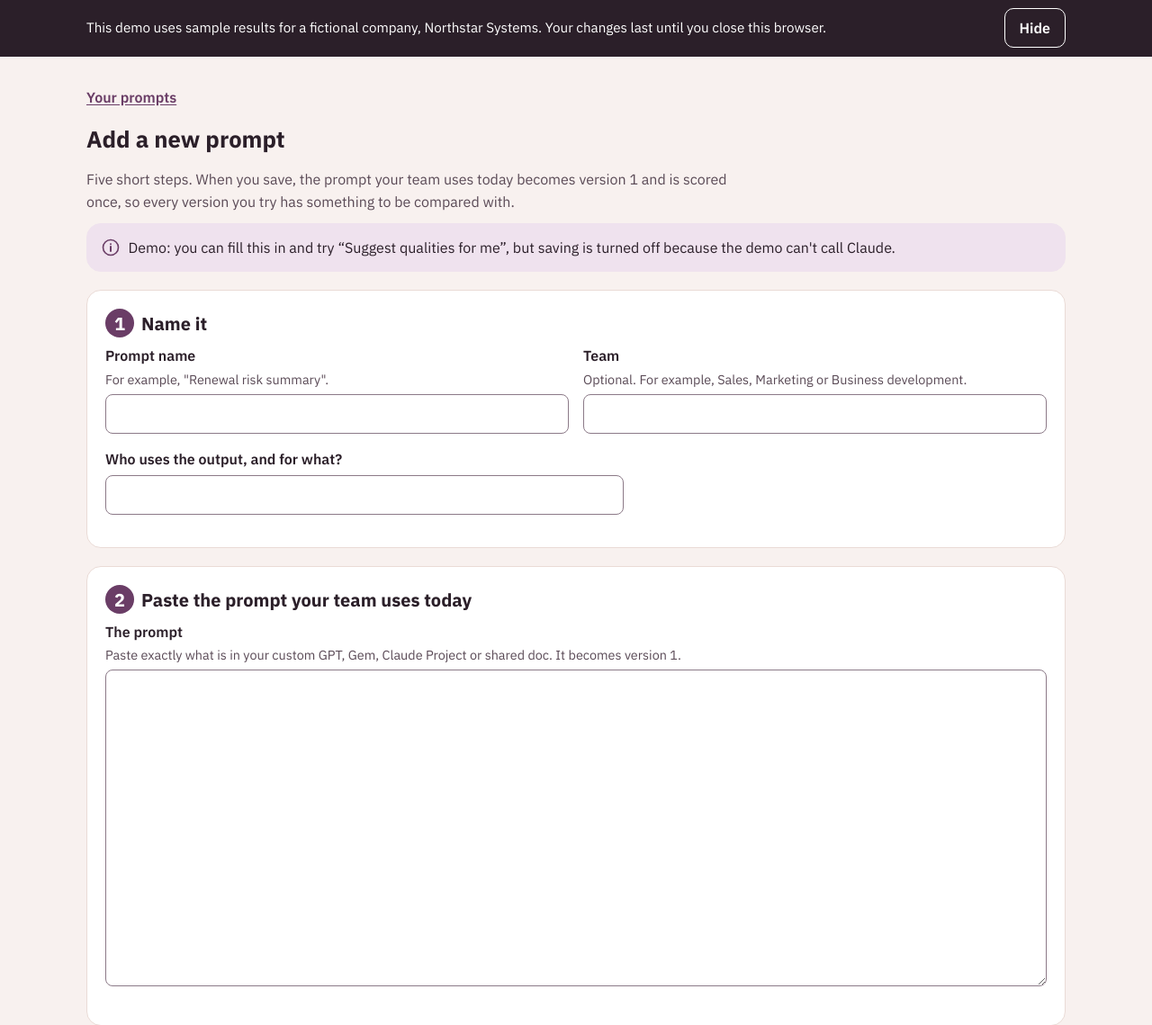
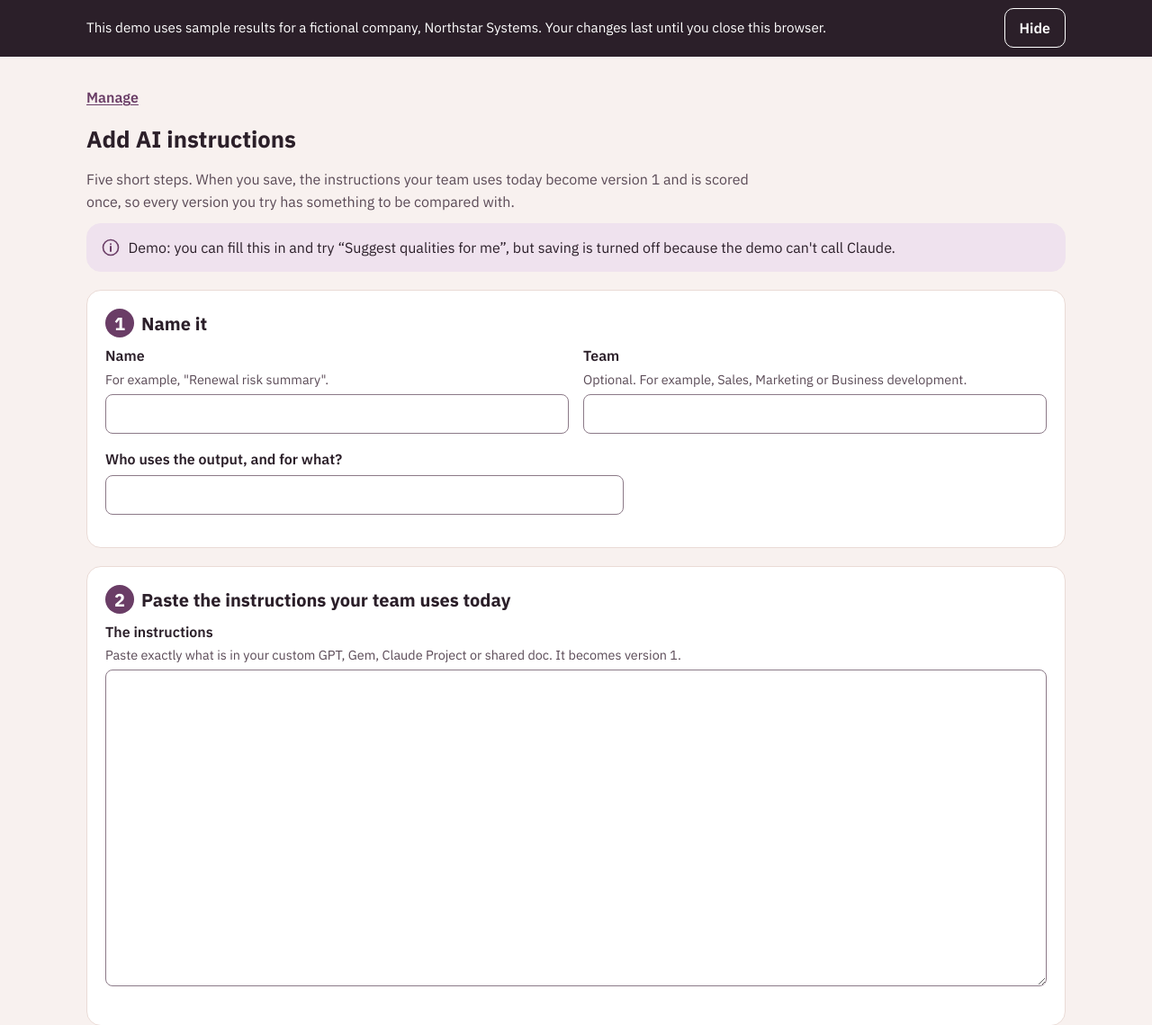
Before and after one commit to jmims-workflow/Rollout-Ready, a FastAPI app: page /prompts/new in a window 1280 px wide. Shown: the part 75-1214 px from the top of the page at 90% size. Run offline with FastAPI, Linux system fonts and the light colour scheme.

Commit message:
Plain words and help in place across the V3 pages
On the in-scope pages, a set is "AI instructions", not a prompt: the
Add page's headings and labels, version 1 notes, button labels and
messages follow. The example mix and its nudge use the new kind words
(tricky, caused a problem before). "What's this?" help sits at the
first mention of the verdict, example kinds, deal-breakers and the AI
reviewer; on the result page the verdict and deal-breaker help live in
"What this test covers", so the verdict card stays as it is. New tests
cover required copy and banned claims, help placement, recorded labels,
session privacy on the new pages, old addresses and plain words.

Co-Authored-By: Claude <noreply@anthropic.com>
Claude-Session: https://claude.ai/code/session_01B5gJeuGjCZ5w3fxs9hAeCy

```diff
--- a/rollout_ready/web/app.py
+++ b/rollout_ready/web/app.py
@@ -162,7 +162,7 @@ def create_app(
     def too_many_examples(cases) -> str | None:
         if settings.is_public and len(cases) > config.PUBLIC_MAX_EXAMPLES:
             return (f"Live tests here run on at most {config.PUBLIC_MAX_EXAMPLES} examples, "
-                    f"and this prompt has {len(cases)}.")
+                    f"and these instructions have {len(cases)}.")
         return None
 
     def start_job(request: Request, title: str, done_url: str, work) -> Job:
@@ -399,8 +399,8 @@ def create_app(
         st = store_for(request)
         suites = ordered(st.suites())
         if not suites:
-            return problem(request, "There are no prompts yet.", heading="Nothing to show yet",
-                           back_url="/prompts/new", back_text="Add a new prompt")
+            return problem(request, "There are no AI instructions yet.", heading="Nothing to show yet",
+                           back_url="/prompts/new", back_text="Add AI instructions")
         ids = [s.id for s in suites]
         if suite not in ids:
             pick = latest_pair(request, st, suites)
@@ -411,7 +411,7 @@ def create_app(
         versions = st.versions(suite)
         vids = [v.id for v in versions]
         if not vids:
-            return problem(request, "This prompt has no versions yet.", status=404)
+            return problem(request, "These instructions have no versions yet.", status=404)
         pair = default_pair(request, the_suite, versions)
         if current not in vids:
             current = pair[0]
@@ -789,7 +789,7 @@ def create_app(
         except SuiteError as exc:
             return problem(request, str(exc), status=404)
         ctx.update(prompt_text=text, note=note, prefilled=False)
-        err = (length_problem(text, "prompt", settings.max_chars) or length_problem(note, "note", settings.max_chars)
+        err = (length_problem(text, "version", settings.max_chars) or length_problem(note, "note", settings.max_chars)
                or (None if text else "Paste the version you're trying first.")
                or (None if note else "Add a line about what changed and why, so you can tell versions apart later.")
                or too_many_examples(ctx["cases"]))
@@ -1000,7 +1000,7 @@ def create_app(
                 cid, n = f"{cid}-{n}", n + 1
             taken.add(cid)
             new_cases.append(Case(id=cid, name=name, label=label, kind=kind, input=text))
-        suite_id = st.create_suite(suite, new_cases, f["prompt_text"].strip(), note="The prompt the team uses today.")
+        suite_id = st.create_suite(suite, new_cases, f["prompt_text"].strip(), note="The instructions the team uses today.")
         # Version 1 is recorded as in use by the owner. In public mode the name is "you".
         releases.StoreLog(st, suite_id).append(releases.baseline_event("v1", "you" if settings.is_public else ""))
         job = start_job(request, "Scoring version 1 to set the starting point", f"/i/{suite_id}?created=1",
--- a/rollout_ready/web/templates/_add_case.html
+++ b/rollout_ready/web/templates/_add_case.html
@@ -23,5 +23,5 @@
   <span class="small" role="status" aria-live="polite" data-add-status></span>
 </form>
 {% else %}
-<p class="muted">The demo is read-only, so new examples can't be saved here. In live mode this saves the example to the prompt straight away, and asks what kind of example it is: everyday, messy or incomplete, complicated, or one that broke before.</p>
+<p class="muted">The demo is read-only, so new examples can't be saved here. In live mode this saves the example straight away, and asks what kind of example it is: everyday, messy, tricky, or one that caused a problem before.</p>
 {% endif %}
--- a/rollout_ready/web/templates/_macros.html
+++ b/rollout_ready/web/templates/_macros.html
@@ -85,6 +85,13 @@
 </div>
 {%- endmacro %}
 
+{% macro help_text(key) -%}
+{%- if key == "verdict" -%}The verdict is one answer from the examples: Ready to roll out, Needs review, Not ready to roll out, No clear difference, or Test incomplete. A missed deal-breaker always means Not ready to roll out.
+{%- elif key == "deal-breaker" -%}A deal-breaker is a quality an answer must never get wrong, like the facts or answering every question. A score of {{ cutoff }} or lower on one, in any run, blocks a rollout, whatever the average says.
+{%- elif key == "kinds" -%}Everyday is a typical input. Messy is rough notes or missing details. Tricky has several people, asks or easy-to-mix-up details. Caused a problem before is an input where a real answer went wrong.
+{%- endif -%}
+{%- endmacro %}
+
 {% macro whats_this(term, text) -%}
 {# "What's this?" help at the first mention of a term on a page. #}
 <details class="whats-this"><summary>What's this?<span class="visually-hidden"> {{ term }}</span></summary><p>{{ text }}</p></details>
--- a/rollout_ready/web/templates/case.html
+++ b/rollout_ready/web/templates/case.html
@@ -111,5 +111,5 @@
   </tbody>
 </table>
 </div>
-{% else %}<p class="muted">This prompt has no quick checks.</p>{% endif %}
+{% else %}<p class="muted">These instructions have no quick checks.</p>{% endif %}
 {% endblock %}
--- a/rollout_ready/web/templates/compare.html
+++ b/rollout_ready/web/templates/compare.html
@@ -1,5 +1,5 @@
 {% extends "base.html" %}
-{% from "_macros.html" import icon, pill, verdict_icon, notice, kind_tag, team_tag, deal_badge, nudge_box, honeypot, tab_list, whats_this %}
+{% from "_macros.html" import icon, pill, verdict_icon, notice, kind_tag, team_tag, deal_badge, nudge_box, honeypot, tab_list, whats_this, help_text with context %}
 {% from "_decision.html" import decision_block, errors_box with context %}
 {% block title %}{% if comp and comp.complete %}{{ comp.verdict }}: {% endif %}{{ suite.name }} | {% endblock %}
 {% block content %}
@@ -89,6 +89,8 @@
   <details class="scope">
     <summary>What this test covers</summary>
     <p>Tested on Claude using these instructions and {{ plural(comp.rows|length, 'saved example') }}. {{ suite.scope_line }}</p>
+    <p><strong>What does this verdict mean?</strong> {{ help_text("verdict") }}</p>
+    {% if comp.deal_breaker_misses %}<p><strong>What's a deal-breaker?</strong> {{ help_text("deal-breaker") }}</p>{% endif %}
   </details>
 </section>
 
@@ -157,7 +159,7 @@
     </li>
     {% endfor %}
   </ul>
-  {% if comp.mix_line %}<p class="mix">{{ comp.mix_line }}</p>{% endif %}
+  {% if comp.mix_line %}<p class="mix">{{ comp.mix_line }}</p>{{ whats_this("example kinds", help_text("kinds")) }}{% endif %}
   {% if nudge %}{{ nudge_box() }}{% endif %}
   {{ whats_this("the AI reviewer", "Claude reads each answer on its own and scores it from 1 to 5 on every quality, with a one-sentence reason. It never sees which version wrote the answer.") }}
   <p class="muted small">An example got worse if its score clearly dropped, it failed a quick check it used to pass, or it newly missed a deal-breaker. Small moves count as about the same, because every run varies a little. Open an example to see the AI reviewer's reasons, or to disagree with it.</p>
--- a/rollout_ready/web/templates/home.html
+++ b/rollout_ready/web/templates/home.html
@@ -1,5 +1,5 @@
 {% extends "base.html" %}
-{% from "_macros.html" import notice, team_tag %}
+{% from "_macros.html" import notice, team_tag, whats_this, help_text with context %}
 {% block content %}
 <section class="hero" aria-labelledby="hero-h">
   <p class="hero-kicker">The output reveals the gap.</p>
@@ -35,6 +35,7 @@
   {% if settings.is_public %}{{ notice(private_note, "info") }}{% endif %}
   {% if error %}{{ notice(error, "error") }}{% endif %}
   <ul class="plain-list set-list">{% for c in waiting %}{{ set_card(c) }}{% endfor %}</ul>
+  {% if waiting %}{{ whats_this("the verdict", help_text("verdict")) }}{% endif %}
   {% if quiet %}
   <details class="more-sets"{% if not waiting %} open{% endif %}>
     <summary>Show {{ quiet|length }} more with no changes waiting</summary>
--- a/rollout_ready/web/templates/suite_new.html
+++ b/rollout_ready/web/templates/suite_new.html
@@ -1,10 +1,10 @@
 {% extends "base.html" %}
 {% from "_macros.html" import notice, kind_field, honeypot %}
-{% block title %}Add a new prompt | {% endblock %}
+{% block title %}Add AI instructions | {% endblock %}
 {% block content %}
-<a class="back" href="/prompts">Your prompts</a>
-<h1 class="page-title">Add a new prompt</h1>
-<p class="lede">Five short steps. When you save, the prompt your team uses today becomes version 1 and is scored once, so every version you try has something to be compared with.</p>
+<a class="back" href="/">Manage</a>
+<h1 class="page-title">Add AI instructions</h1>
+<p class="lede">Five short steps. When you save, the instructions your team uses today become version 1 and is scored once, so every version you try has something to be compared with.</p>
 {% if not settings.is_live %}
 {{ notice("Demo: you can fill this in and try “Suggest qualities for me”, but saving is turned off because the demo can't call Claude.", "info") }}
 {% endif %}
@@ -20,7 +20,7 @@
     <h2 id="st1"><span class="step-num" aria-hidden="true">1</span>Name it</h2>
     <div class="slot-grid">
       <div class="field">
-        <label for="ns-name">Prompt name <span class="hint">For example, "Renewal risk summary".</span></label>
+        <label for="ns-name">Name <span class="hint">For example, "Renewal risk summary".</span></label>
         <input type="text" id="ns-name" name="name" value="{{ f.name }}" maxlength="120">
       </div>
       <div class="field">
@@ -35,9 +35,9 @@
   </section>
 
   <section class="card step" aria-labelledby="st2">
-    <h2 id="st2"><span class="step-num" aria-hidden="true">2</span>Paste the prompt your team uses today</h2>
+    <h2 id="st2"><span class="step-num" aria-hidden="true">2</span>Paste the instructions your team uses today</h2>
     <div class="field">
-      <label for="ns-prompt">The prompt <span class="hint">Paste exactly what is in your custom GPT, Gem, Claude Project or shared doc. It becomes version 1.</span></label>
+      <label for="ns-prompt">The instructions <span class="hint">Paste exactly what is in your custom GPT, Gem, Claude Project or shared doc. It becomes version 1.</span></label>
       <textarea id="ns-prompt" name="prompt_text" class="prompt">{{ f.prompt_text }}</textarea>
     </div>
   </section>
@@ -66,7 +66,7 @@
     <p>Write 3 to 5 qualities. For each, say what a 5 and a 1 look like. The AI reviewer uses these to score every output.</p>
     <div class="row-actions flush-top">
       <button class="btn btn-secondary" type="submit" name="action" value="draft">Suggest qualities for me</button>
-      <span class="muted small">{{ "Claude suggests qualities from your prompt and examples, and which ones should be deal-breakers. You can edit them." if settings.is_live else "In the demo this fills in sample qualities for a Renewal risk summary, with suggested deal-breakers." }}</span>
+      <span class="muted small">{{ "Claude suggests qualities from your instructions and examples, and which ones should be deal-breakers. You can edit them." if settings.is_live else "In the demo this fills in sample qualities for a Renewal risk summary, with suggested deal-breakers." }}</span>
     </div>
     {% for i in range(1, 6) %}
     {% if i == 4 %}<details class="inline"{% if f['crit_name_4'] %} open{% endif %}><summary>Add a 4th or 5th quality</summary>{% endif %}
@@ -79,7 +79,7 @@
       </div>
       <div class="check-row">
         <input type="checkbox" id="kd{{ i }}" name="crit_deal_{{ i }}" value="1"{% if f['crit_deal_' ~ i] %} checked{% endif %}>
-        <label for="kd{{ i }}">This is a deal-breaker<span class="hint">Something the output must never get wrong. Most prompts have one or two.</span></label>
+        <label for="kd{{ i }}">This is a deal-breaker<span class="hint">Something the output must never get wrong. Most sets of instructions have one or two.</span></label>
       </div>
     </fieldset>
     {% if i == 5 %}</details>{% endif %}
```
Also changed, not shown: rollout_ready/compare.py (+4 -4 lines), rollout_ready/web/templates/suite.html (+5 -2 lines), suites/followup-email/versions/v1.md (+1 -1 lines), suites/partner-outreach/versions/v1.md (+1 -1 lines), suites/webinar-invite/versions/v1.md (+1 -1 lines), tests/test_demo_data.py (+3 -3 lines), tests/test_result_page.py (+6 -2 lines), tests/test_v3_pages.py (added, +151 -0 lines), tests/test_web.py (+3 -3 lines).
